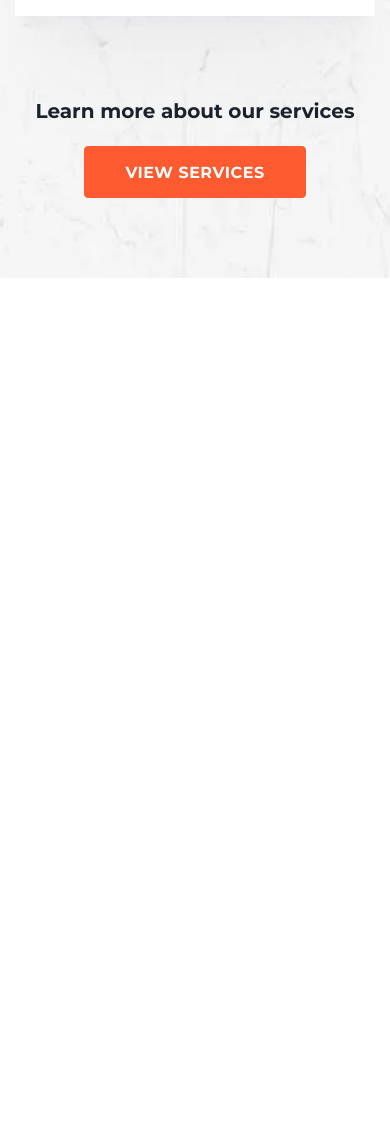
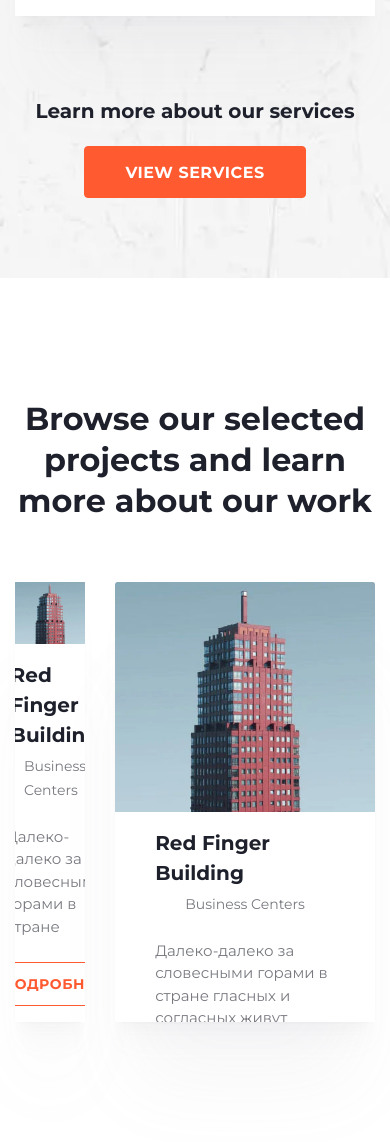
Before and after one commit to not-iron-yury/123, a website: page src/html/index.html in a window 390 px wide. Shown: the part 2744-3886 px from the top of the page. Before the commit the page ends 3022 px from the top, so only its background shows below. Drawn offline with nearby package versions, Linux system fonts and the light colour scheme; files that its build step writes are made by us from their sources; files whose address does not match are found by name.

Commit message:
Карточка продукта Со свителками и перделками, но без адаптива (пока что)
Changes to be committed:
	modified:   src/html/index.html
	modified:   src/js/index.js
	modified:   src/scss/blocks/_index.scss
	modified:   src/scss/blocks/our-services.scss

	new file:   src/html/page-home/our-work.html
	new file:   src/img/portfolio-card/portfolio-1.jpg
	new file:   src/img/portfolio-card/portfolio-1.webp
	new file:   src/js/modules/product-card-toggler.js
	new file:   src/scss/blocks/our-work.scss
	new file:   src/scss/blocks/projects/project-card.scss
	new file:   src/scss/blocks/projects/projects-swiper.scss

```diff
--- a/src/html/index.html
+++ b/src/html/index.html
@@ -36,6 +36,8 @@
       <!--  -->
       @@include('page-home/our-services.html')
       <!--  -->
+      @@include('page-home/our-work.html')
+      <!--  -->
     </main>
     <footer></footer>
     <script src="./js/index.js"></script>
--- /dev/null
+++ b/src/html/page-home/our-work.html
@@ -0,0 +1,58 @@
+<section class="ourwork">
+  <div class="container">
+    <h2 class="title-46 text-center mb-60 ourwork__title">
+      Browse our selected projects and learn more about our work
+    </h2>
+    <div class="flex">
+      <div class="product-card box-shadow">
+        <picture>
+          <source srcset="./img/portfolio-card/portfolio-1.webp" type="image/webp" />
+          <source srcset="./img/portfolio-card/portfolio-1.jpg" type="image/jpeg" />
+          <img
+            class="product-card__img"
+            src="./img/portfolio-card/portfolio-1.jpg"
+            alt="Бизнес-центр"
+            loading="lazy"
+            width="390"
+            height="345"
+          />
+        </picture>
+        <div class="product-card__content">
+          <h3 class="title-20 product-card__title">Red Finger Building</h3>
+          <p class="product-card__subtitle">Business Centers</p>
+          <p class="product-card__descr">
+            Далеко-далеко за словесными горами в стране гласных и согласных живут рыбные тексты.
+          </p>
+          <a class="btn btn_color_transparent_primary btn_size_regular product-card__btn" href="#">Подробней</a>
+          <button class="product-card__btn-close">&times;</button>
+        </div>
+      </div>
+      <div class="product-card box-shadow">
+        <picture>
+          <source srcset="./img/portfolio-card/portfolio-1.webp" type="image/webp" />
+          <source srcset="./img/portfolio-card/portfolio-1.jpg" type="image/jpeg" />
+          <img
+            class="product-card__img"
+            src="./img/portfolio-card/portfolio-1.jpg"
+            alt="Бизнес-центр"
+            loading="lazy"
+            width="390"
+            height="345"
+          />
+        </picture>
+        <div class="product-card__content">
+          <h3 class="title-20 product-card__title">Red Finger Building</h3>
+          <p class="product-card__subtitle">Business Centers</p>
+          <p class="product-card__descr">
+            Далеко-далеко за словесными горами в стране гласных и согласных живут рыбные тексты. Далеко-далеко за
+            словесными горами в стране гласных и согласных живут рыбные тексты.Далеко-далеко за словесными горами в
+            стране гласных и согласных живут рыбные тексты.Далеко-далеко за словесными горами в стране гласных и
+            согласных живут рыбные тексты.
+          </p>
+          <a class="btn btn_color_transparent_primary btn_size_regular product-card__btn" href="#">Подробней</a>
+          <button class="product-card__btn-close">&times;</button>
+        </div>
+      </div>
+    </div>
+  </div>
+</section>
--- a/src/js/index.js
+++ b/src/js/index.js
@@ -2,5 +2,7 @@ import TransferElements from './modules/transfer-nav.js';
 import productQuantity from './modules/product-quantity.js';
 import mobileNavOpenClose from './modules/mobile-nav.js';
 import videoButtons from './modules/video.js';
+import productCardToggler from './modules/product-card-toggler.js';
 
 videoButtons();
+productCardToggler();
--- /dev/null
+++ b/src/js/modules/product-card-toggler.js
@@ -0,0 +1,25 @@
+function productCardToggler() {
+  const productCard = document.querySelectorAll('.product-card');
+
+  if (productCard.length > 0) {
+    for (const card of productCard) {
+      card.onclick = openDescription;
+      card.querySelector('.product-card__btn-close').onclick = closeDescription;
+    }
+  }
+
+  function openDescription(e) {
+    for (const card of productCard) {
+      card.classList.remove('active');
+    }
+    e.currentTarget.classList.add('active');
+  }
+
+  function closeDescription(e) {
+    e.stopPropagation();
+    const currentProductCard = e.target.closest('.product-card');
+    currentProductCard.classList.remove('active');
+  }
+}
+
+export default productCardToggler;
--- a/src/scss/blocks/_index.scss
+++ b/src/scss/blocks/_index.scss
@@ -3,3 +3,6 @@
 @forward 'videoblock';
 @forward 'our-values';
 @forward 'our-services';
+@forward 'our-work';
+@forward 'projects/project-card';
+@forward 'projects/projects-swiper';
--- a/src/scss/blocks/our-services.scss
+++ b/src/scss/blocks/our-services.scss
@@ -10,12 +10,6 @@
   background-position: center;
   background-repeat: no-repeat;
   background-size: cover;
-
-  &__title {
-  }
-
-  &__descr {
-  }
 
   &__list {
     display: grid;
--- /dev/null
+++ b/src/scss/blocks/our-work.scss
@@ -0,0 +1,3 @@
+.ourwork {
+  padding: 120px 0;
+}
--- /dev/null
+++ b/src/scss/blocks/projects/project-card.scss
@@ -0,0 +1,71 @@
+.flex {
+  display: flex;
+  gap: 30px;
+}
+
+.product-card {
+  position: relative;
+  max-width: 390px;
+  height: 440px;
+  overflow: hidden;
+
+  &__content {
+    position: relative;
+    display: flex;
+    flex-direction: column;
+    align-items: center;
+    justify-content: center;
+    padding: 16px 40px 24px;
+    background-color: #ffffff;
+    transition: transform 0.33s ease;
+  }
+  &__btn-close {
+    display: none;
+    position: absolute;
+    top: 8px;
+    right: 8px;
+    padding: 10px;
+    font-size: 25px;
+    opacity: 0.5;
+  }
+
+  &.active {
+    .product-card__content {
+      height: 100%;
+      background-color: #f7f7f7;
+      overflow: auto;
+      transform: translateY(-78.4%);
+
+      scrollbar-width: none;
+      &::-webkit-scrollbar {
+        display: none;
+      }
+    }
+    .product-card__btn-close {
+      display: inline-block;
+    }
+  }
+
+  &__title {
+    margin-bottom: 4px;
+  }
+
+  &__subtitle {
+    margin-bottom: 24px;
+    font-size: 14px;
+    color: var(--gray-700);
+  }
+  &__descr {
+    margin-bottom: 24px;
+
+    --fontSize: 15px;
+    --lineHeight: 1.5;
+    --numbersOfLines: 5;
+
+    font-size: var(--fontSize);
+    line-height: var(--lineHeight);
+    height: calc(var(--fontSize) * var(--lineHeight) * var(--numbersOfLines));
+
+    overflow-y: hidden;
+  }
+}
```
Also changed, not shown: src/img/portfolio-card/portfolio-1.jpg (added), src/img/portfolio-card/portfolio-1.webp (added), src/scss/blocks/projects/projects-swiper.scss (added).
